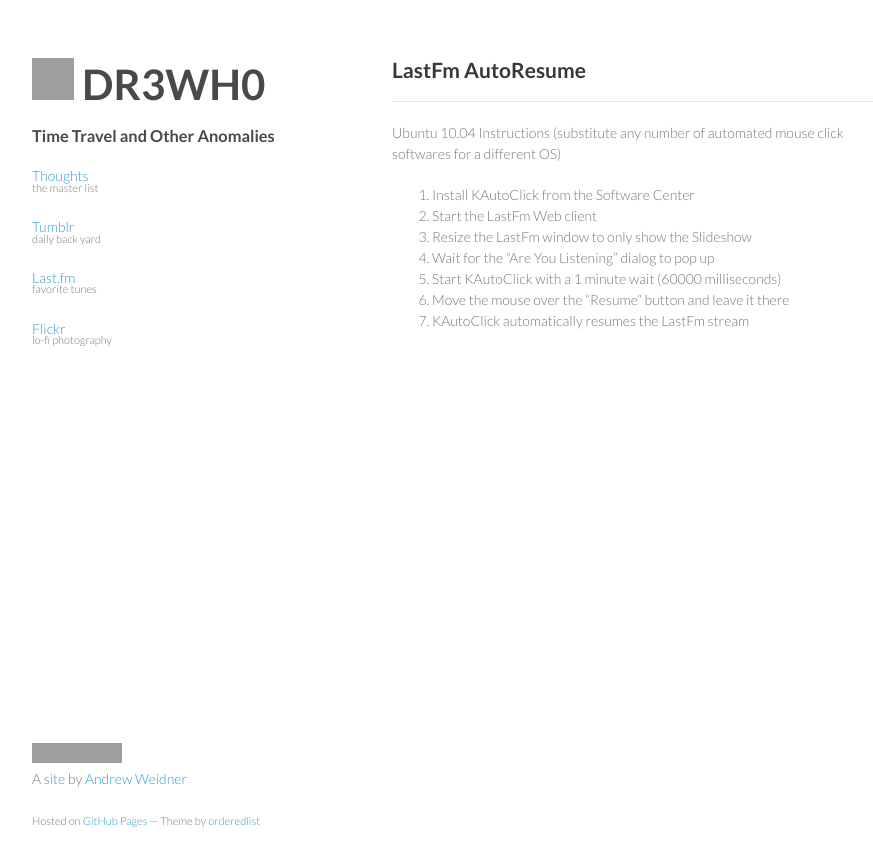
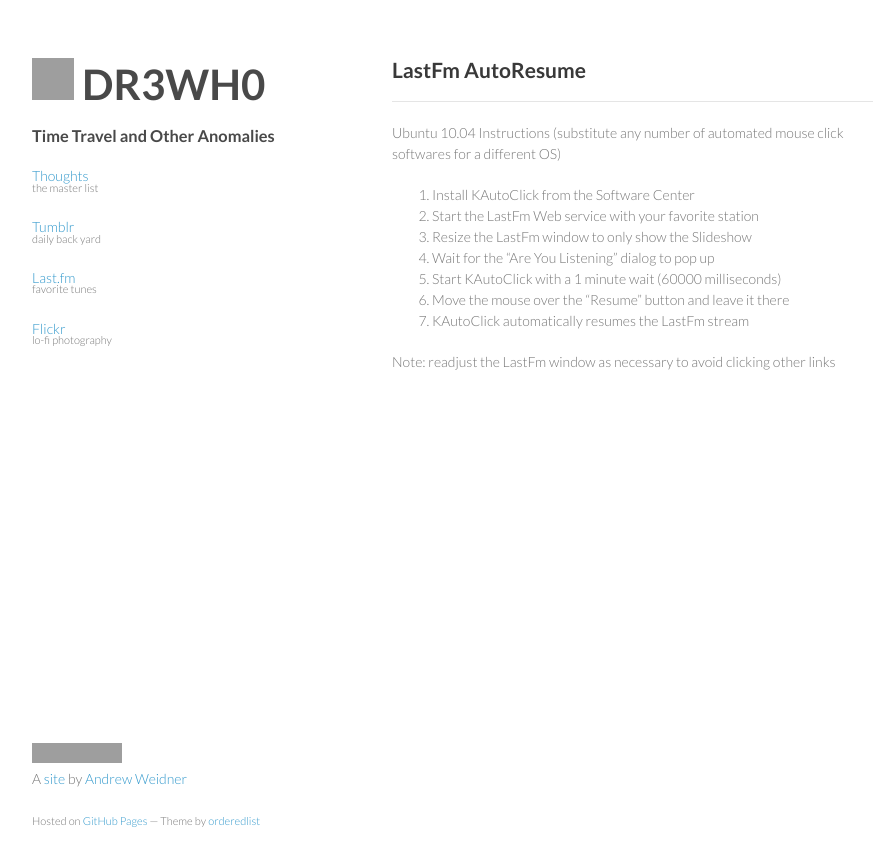
Before and after one commit to DR3WH0/DR3WH0.github.io, a Jekyll site: the page built from _posts/2013-07-21-LastFm-AutoResume.md, in a window 1280 px wide. Shown: the top 866 px of the page, without its empty margins (178-1051 px from the left). Built offline with Jekyll 4.4.1, drawn with Linux system fonts in a browser that asks for light colours; comment, search, counter and statistics services are not loaded; grey boxes are pictures that could not be loaded.

Commit message:
Updated _posts/2013-07-21-LastFm-AutoResume.md

```diff
--- a/_posts/2013-07-21-LastFm-AutoResume.md
+++ b/_posts/2013-07-21-LastFm-AutoResume.md
@@ -7,9 +7,11 @@
 Ubuntu 10.04 Instructions (substitute any number of automated mouse click softwares for a different OS)
 
 1. Install KAutoClick from the Software Center
-2. Start the LastFm Web client
+2. Start the LastFm Web service with your favorite station
 3. Resize the LastFm window to only show the Slideshow
 4. Wait for the "Are You Listening" dialog to pop up
 5. Start KAutoClick with a 1 minute wait (60000 milliseconds)
 6. Move the mouse over the "Resume" button and leave it there
 7. KAutoClick automatically resumes the LastFm stream
+
+Note: readjust the LastFm window as necessary to avoid clicking other links
```
